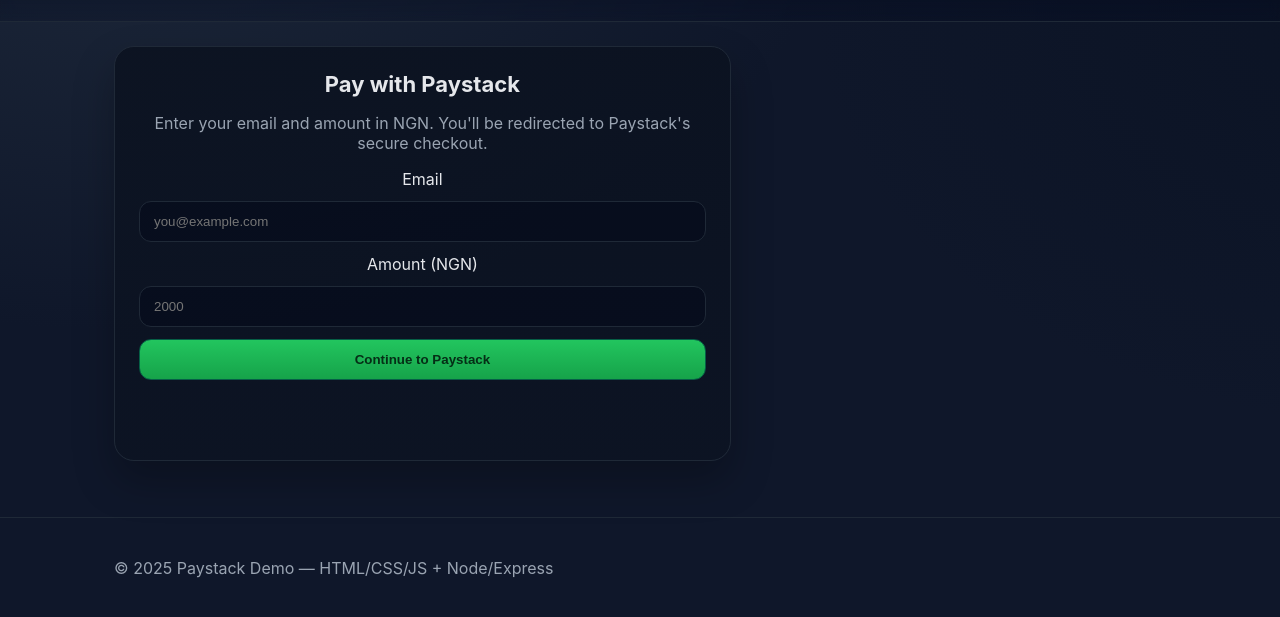
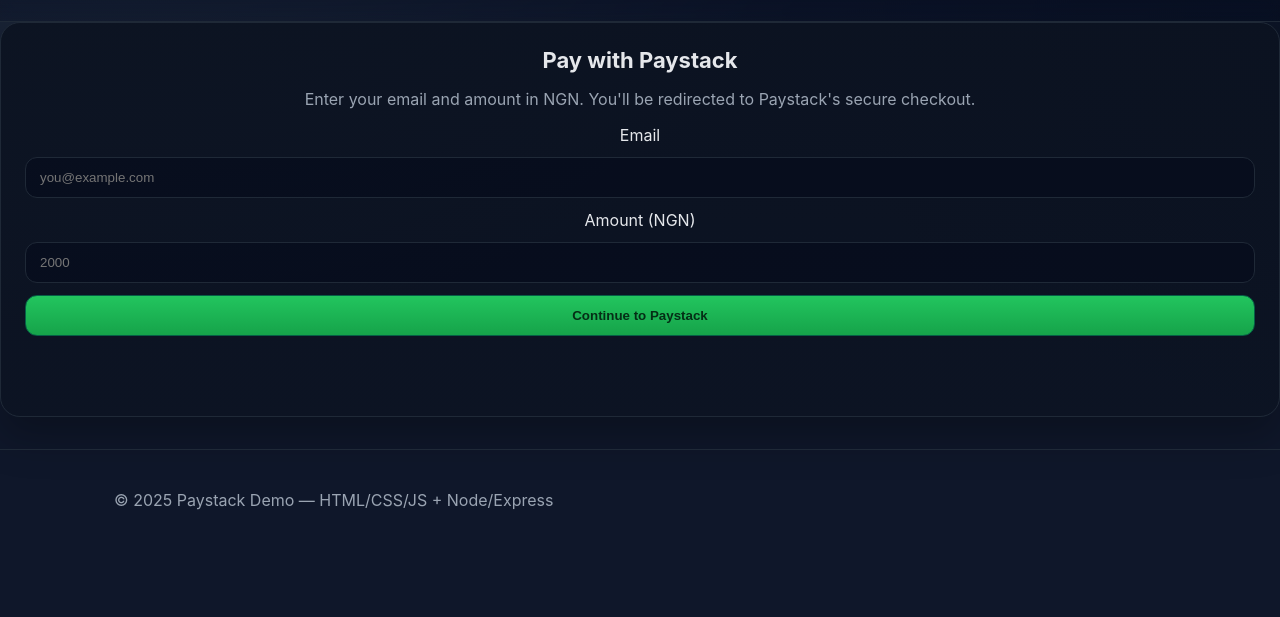
Before and after one commit to samueloyelakin2008/paystack, a plain HTML site: page index.html in a window 1280 px wide. Shown: the part 69-686 px from the top of the page. Drawn offline with Linux system fonts and the light colour scheme.

Commit message:
Update index.html

```diff
--- a/index.html
+++ b/index.html
@@ -17,16 +17,16 @@
         </div>
       </div>
       <nav>
-        <a href="./index.html">Home</a>
+        <a href="index.html">Home</a>
         <a href="https://paystack.com" target="_blank" rel="noreferrer">Paystack</a>
         <a href="https://github.com" target="_blank" rel="noreferrer">GitHub</a>
       </nav>
     </div>
   </header>
 
-  <main class="container">
+  <main>
     <center>
-      <section class="grid">
+      <section>
       <div class="card">
         <h2 class="card-title">Pay with Paystack</h2>
         <p class="muted">Enter your email and amount in NGN. You'll be redirected to Paystack's secure checkout.</p>
```
